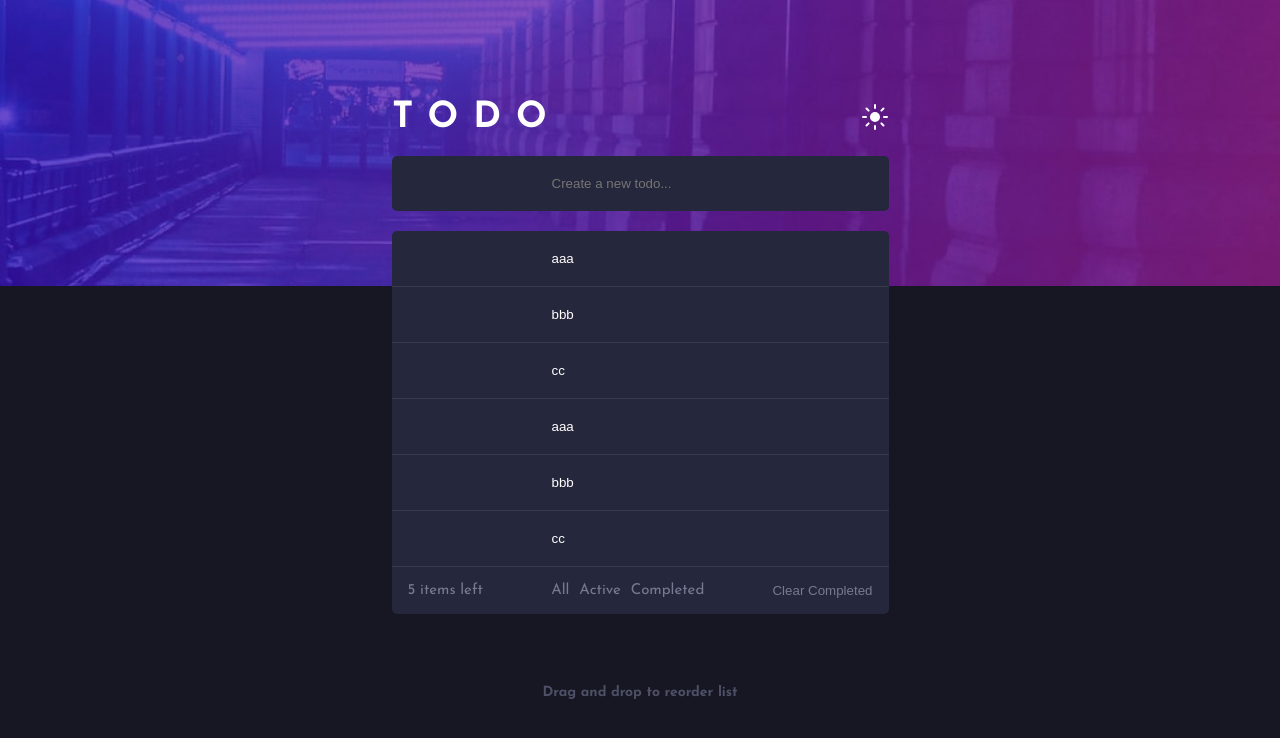
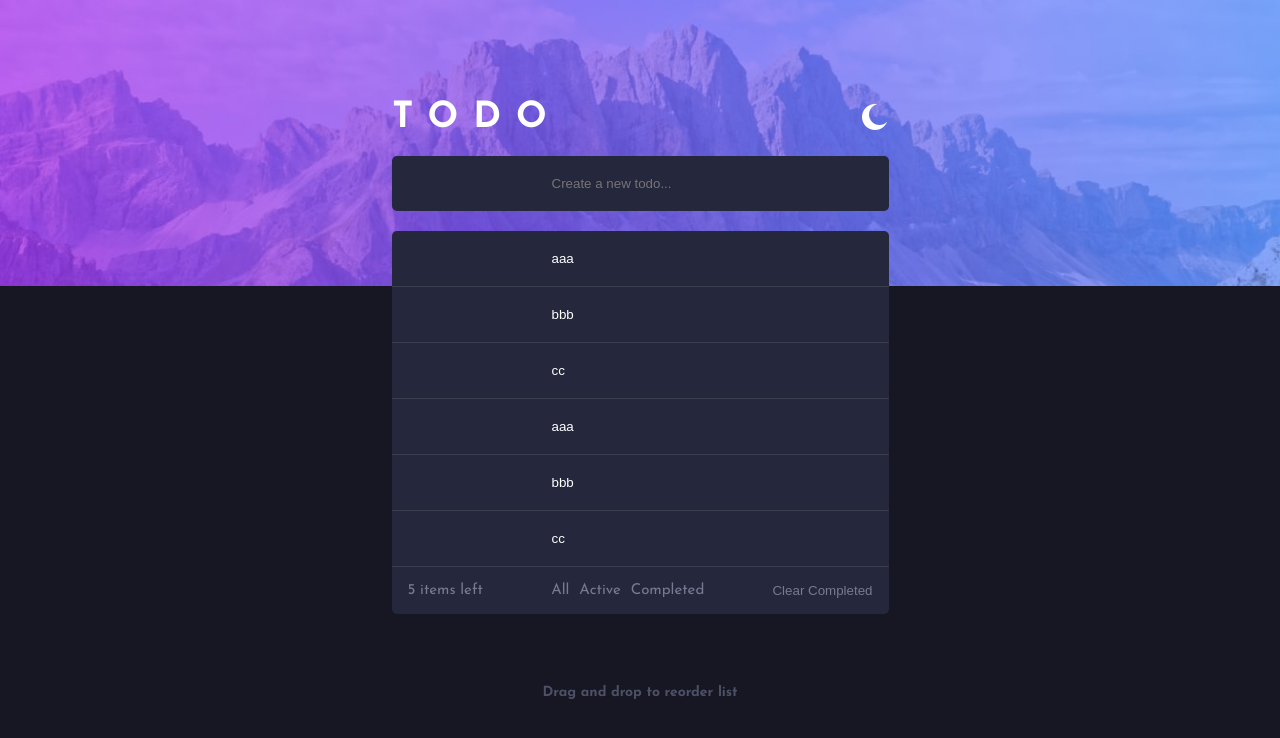
Before and after one commit to Danielhu3/todo-list-react, a React (Create React App) app: page / in a window 1280 px wide. Shown: the top 738 px of the page. Built offline with nearby package versions, Linux system fonts and the light colour scheme.

Commit message:
change theme on top part

```diff
--- a/src/App.css
+++ b/src/App.css
@@ -51,12 +51,22 @@ body{
 .top{
   width: 100vw;
   grid-area: top;
-  background: url('./images/bg-desktop-dark.jpg') no-repeat;
-  background-size:cover;
 
  display: grid;
  align-items: center;
  justify-content: center;
+
+}
+
+.top.dark-mode{
+  background: url('./images/bg-desktop-dark.jpg') no-repeat;
+  background-size:cover;
+
+}
+
+.top.light-mode{
+  background: url('./images/bg-desktop-light.jpg') no-repeat;
+  background-size:cover;
 
 
 }
@@ -74,18 +84,30 @@ body{
   letter-spacing: 1.5rem;
 }
 
-.top-header .dark-mode{
+.top-header .change-theme{
   background-color: transparent;
   border: none;
   cursor: pointer;
 }
-.top-header .dark-mode::after{
-    background: url('./images/icon-sun.svg') no-repeat;
+
+.top-header .change-theme::after{
     content: "";
     display: inline-block;
     width: 26px;
     height: 26px;
 }
+
+.top-header .change-theme.dark-mode::after{
+  background: url('./images/icon-sun.svg') no-repeat;
+}
+
+.top-header .change-theme.light-mode::after{
+  background: url('./images/icon-moon.svg') no-repeat;
+}
+
+
+
+
 
 .bottom{
   grid-area: bottom;
--- a/src/App.js
+++ b/src/App.js
@@ -1,11 +1,13 @@
 import './App.css';
 import BottomPart from './Components/BottomPart';
 import TopPart from './Components/TopPart';
+import React from 'react';
 
 function App() {
+  const [darkMode, setDarkMode] = React.useState(false)
   return (
     <div className="App">
-      <TopPart />
+      <TopPart darkMode={darkMode} setDarkMode={setDarkMode}/>
       <BottomPart />
     </div>
   );
--- a/src/Components/TopPart.js
+++ b/src/Components/TopPart.js
@@ -1,12 +1,13 @@
 import React from 'react'
 
-const TopPart = () => {
+const TopPart = ({darkMode, setDarkMode}) => {
   return (
     <>
-        <div className='top'>
+        <div className={`top ${darkMode ? 'dark-mode': 'light-mode'}`}>
             <div className='top-header'>
                 <h1 className='title'>TODO</h1>
-                <button className='dark-mode'></button>
+                <button className={`change-theme ${darkMode ? 'dark-mode': 'light-mode'}`}
+                 onClick={()=> setDarkMode(!darkMode)}></button>
             </div>
         </div>
     </>
```
